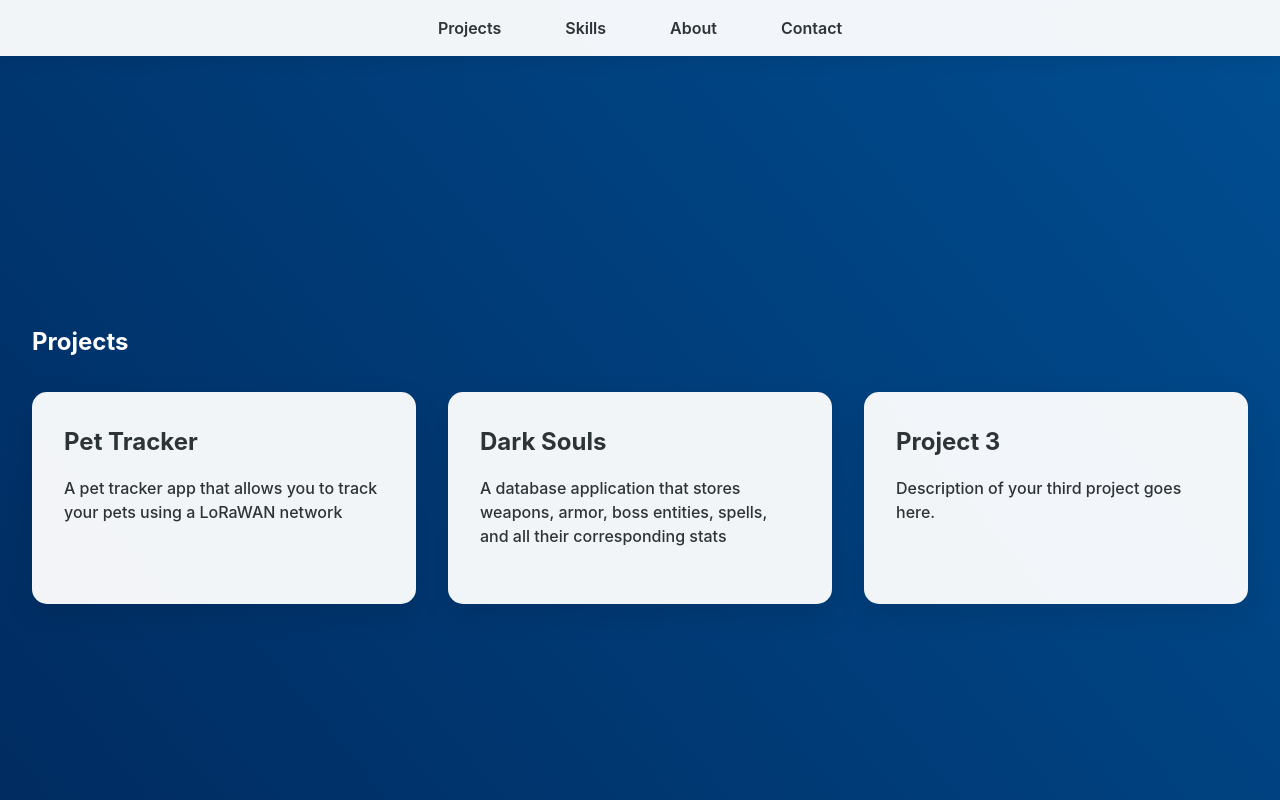
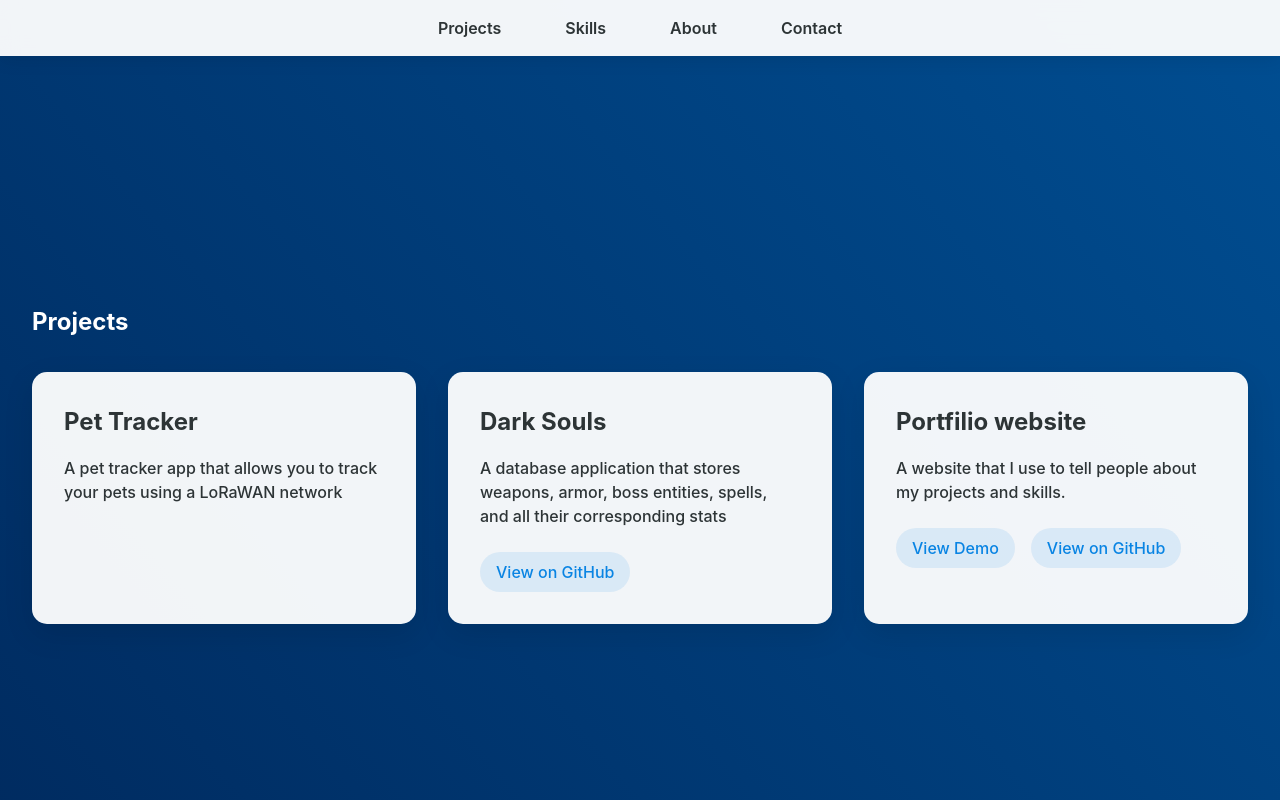
Before and after one commit to nicoloco321/portfolio, a React (Vite) app: page /portfolio/ in a window 1280 px wide. Shown: the top 800 px of the page. Built offline with nearby package versions, Linux system fonts and the light colour scheme.

Commit message:
changed third project

```diff
--- a/src/components/BlogPost.jsx
+++ b/src/components/BlogPost.jsx
@@ -95,7 +95,7 @@ const BlogPost = () => {
 							rel="noopener noreferrer"
 							className="demo-link"
 						>
-							View Live Demo
+							View Demo
 						</a>
 					)}
 					{project.githubLink !== "#" && (
--- a/src/components/Projects.jsx
+++ b/src/components/Projects.jsx
@@ -22,7 +22,7 @@ const Projects = () => {
 										rel="noopener noreferrer"
 										className="demo-link"
 									>
-										View Live Demo
+										View Demo
 									</a>
 								)}
 								{project.githubLink !== "#" && (
--- a/src/data/projects.json
+++ b/src/data/projects.json
@@ -111,7 +111,7 @@
 					},
 					{
 						"type": "list",
-						"items":[
+						"items": [
 							"Use the Jlink to flash the .hex file",
 							"Test location using the Sidewalk network",
 							"Write custom firmware to the nrf52840",
@@ -126,7 +126,7 @@
 			"title": "Dark Souls",
 			"description": "A database application that stores weapons, armor, boss entities, spells, and all their corresponding stats",
 			"demoLink": "#",
-			"githubLink": "#",
+			"githubLink": "https://github.com/cs374/gg",
 			"learnMore": "/blog/dark-souls",
 			"blogContent": {
 				"title": "Creating a Dark Souls Database Application",
@@ -162,18 +162,30 @@
 		},
 		{
 			"id": "project3",
-			"title": "Project 3",
-			"description": "Description of your third project goes here.",
-			"demoLink": "#",
-			"githubLink": "#",
-			"learnMore": "/blog/project3",
+			"title": "Portfilio website",
+			"description": "A website that I use to tell people about my projects and skills.",
+			"demoLink": "https://nicoloco321.github.io/portfolio/",
+			"githubLink": "https://github.com/nicoloco321/portfolio",
+			"learnMore": "/blog/portfolio-website",
 			"blogContent": {
-				"title": "Project 3: Detailed Overview",
+				"title": "Creating My Portfolio Website",
 				"date": "2024-01-10",
 				"content": [
 					{
 						"type": "paragraph",
-						"text": "This is a placeholder for the third project's blog post content."
+						"text": "This project involved creating a personal portfolio website to showcase my skills and projects. The website is built with React and uses a json file to store project data."
+					},
+					{
+						"type": "heading",
+						"text": "Technical Stack"
+					},
+					{
+						"type": "list",
+						"items": [
+							"React for the web application",
+							"JSON file for project data storage",
+							"React-router for navigation"
+						]
 					}
 				]
 			}
```
Lines whose indentation alone changed are shown as unchanged.
